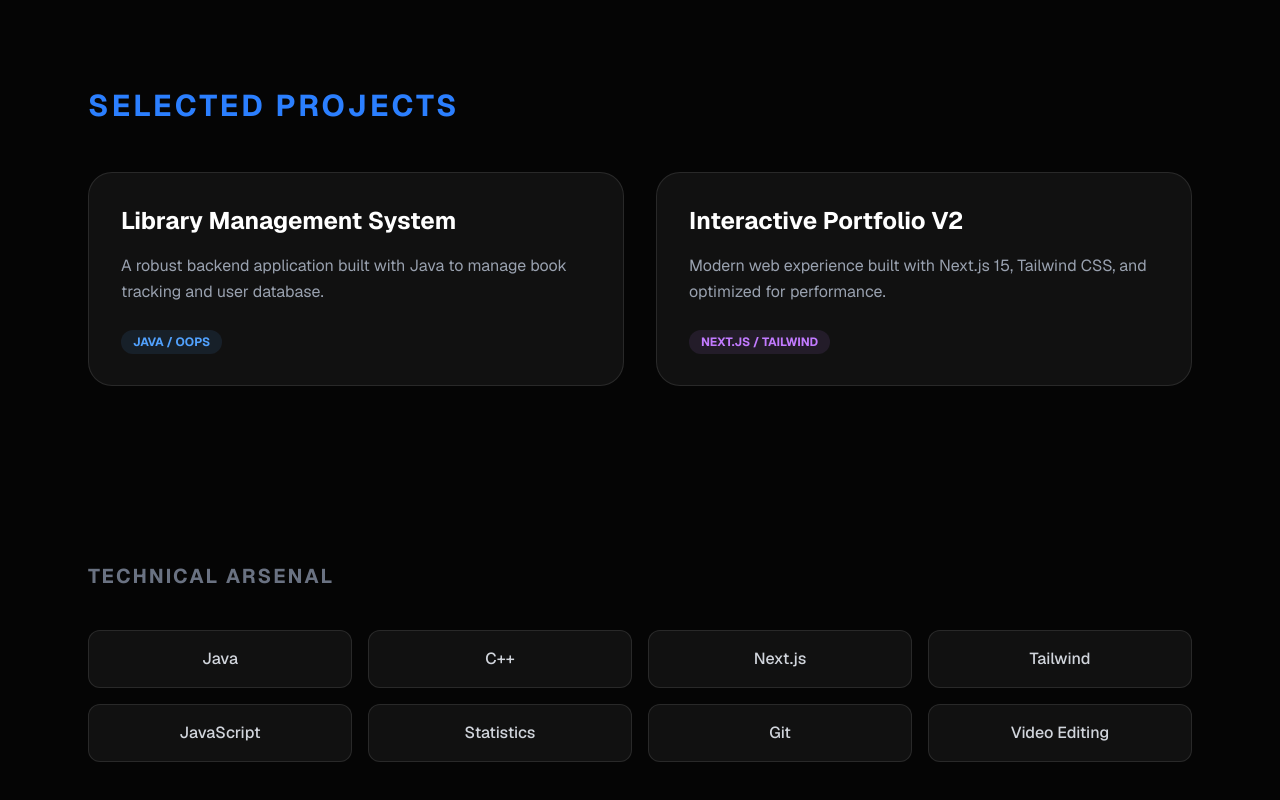
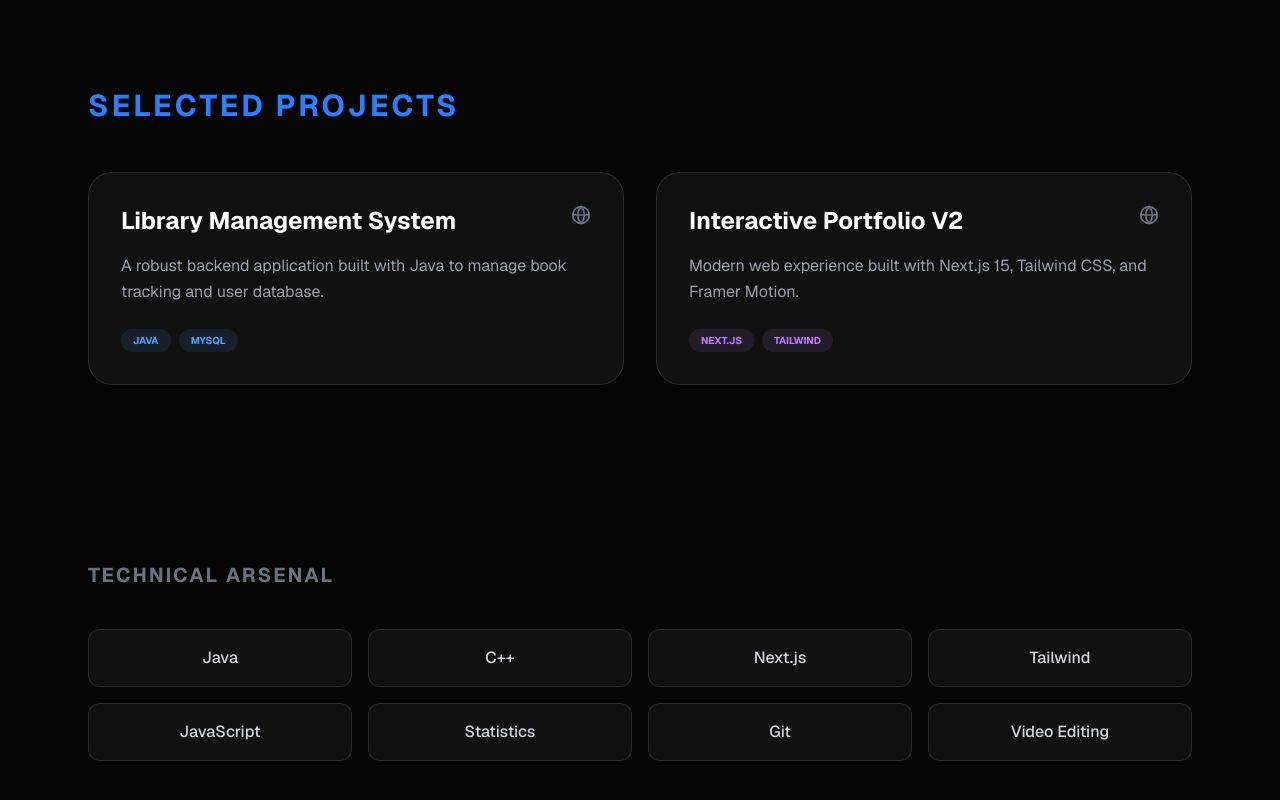
Before and after one commit to devpushpraj/portfolio, a Next.js app: page / in a window 1280 px wide. Shown: the part 928-1728 px from the top of the page. Built offline with nearby package versions, Linux system fonts and the light colour scheme.

Commit message:
Made projects and skills clickable

```diff
--- a/app/page.tsx
+++ b/app/page.tsx
@@ -70,31 +70,70 @@ export default function Home() {
         </motion.div>
       </section>
 
-      {/* 3. Projects Section */}
+      {/* 3. Projects Section - Clickable Cards */}
 <section id="projects" className="max-w-6xl mx-auto px-6 py-24 border-t border-white/5">
   <h2 className="text-3xl font-bold mb-12 text-blue-500 uppercase tracking-widest text-left">Selected Projects</h2>
   <div className="grid grid-cols-1 md:grid-cols-2 gap-8">
-          <div className="group p-8 bg-white/5 border border-white/10 rounded-3xl hover:border-blue-500/50 transition-all text-left">
-            <h3 className="text-2xl font-bold mb-4 text-white">Library Management System</h3>
+
+    {/* Project 1 - Clickable */}
+    <a
+      href="https://github.com/devpushpraj/library-mgmt" // <--- Apna GitHub link yahan dalo
+      target="_blank"
+      className="group p-8 bg-white/5 border border-white/10 rounded-3xl hover:border-blue-500/50 hover:bg-blue-500/5 transition-all text-left"
+    >
+      <div className="flex justify-between items-start mb-4">
+        <h3 className="text-2xl font-bold text-white group-hover:text-blue-400 transition-colors">Library Management System</h3>
+        <Globe className="w-5 h-5 text-gray-500 group-hover:text-blue-400" />
+      </div>
       <p className="text-gray-400 mb-6 leading-relaxed">A robust backend application built with Java to manage book tracking and user database.</p>
-            <span className="text-xs font-bold text-blue-400 bg-blue-400/10 px-3 py-1 rounded-full uppercase">Java / OOPs</span>
+      <div className="flex gap-2">
+        <span className="text-[10px] font-bold text-blue-400 bg-blue-400/10 px-3 py-1 rounded-full uppercase">Java</span>
+        <span className="text-[10px] font-bold text-blue-400 bg-blue-400/10 px-3 py-1 rounded-full uppercase">MySQL</span>
       </div>
-          <div className="group p-8 bg-white/5 border border-white/10 rounded-3xl hover:border-blue-500/50 transition-all text-left">
-            <h3 className="text-2xl font-bold mb-4 text-white">Interactive Portfolio V2</h3>
-            <p className="text-gray-400 mb-6 leading-relaxed">Modern web experience built with Next.js 15, Tailwind CSS, and optimized for performance.</p>
-            <span className="text-xs font-bold text-purple-400 bg-purple-400/10 px-3 py-1 rounded-full uppercase">Next.js / Tailwind</span>
+    </a>
+
+    {/* Project 2 - Clickable */}
+    <a
+      href="https://pushpraj-portfolio-drab.vercel.app/" // <--- Live link yahan dalo
+      target="_blank"
+      className="group p-8 bg-white/5 border border-white/10 rounded-3xl hover:border-purple-500/50 hover:bg-purple-500/5 transition-all text-left"
+    >
+      <div className="flex justify-between items-start mb-4">
+        <h3 className="text-2xl font-bold text-white group-hover:text-purple-400 transition-colors">Interactive Portfolio V2</h3>
+        <Globe className="w-5 h-5 text-gray-500 group-hover:text-purple-400" />
       </div>
+      <p className="text-gray-400 mb-6 leading-relaxed">Modern web experience built with Next.js 15, Tailwind CSS, and Framer Motion.</p>
+      <div className="flex gap-2">
+        <span className="text-[10px] font-bold text-purple-400 bg-purple-400/10 px-3 py-1 rounded-full uppercase">Next.js</span>
+        <span className="text-[10px] font-bold text-purple-400 bg-purple-400/10 px-3 py-1 rounded-full uppercase">Tailwind</span>
+      </div>
+    </a>
+
   </div>
 </section>
 
-      {/* 4. Skills Grid */}
+{/* 4. Technical Arsenal - Clickable Skill Badges */}
 <section className="max-w-6xl mx-auto px-6 py-20 text-left">
   <h2 className="text-xl font-bold mb-10 text-gray-500 uppercase tracking-widest">Technical Arsenal</h2>
   <div className="grid grid-cols-2 md:grid-cols-4 gap-4">
-          {['Java', 'C++', 'Next.js', 'Tailwind', 'JavaScript', 'Statistics', 'Git', 'Video Editing'].map((skill) => (
-            <div key={skill} className="p-4 bg-white/5 border border-white/10 rounded-xl text-center hover:bg-white/10 transition-all">
-              <p className="text-gray-300 font-medium">{skill}</p>
-            </div>
+    {[
+      { name: 'Java', link: 'https://www.java.com/' },
+      { name: 'C++', link: 'https://isocpp.org/' },
+      { name: 'Next.js', link: 'https://nextjs.org/' },
+      { name: 'Tailwind', link: 'https://tailwindcss.com/' },
+      { name: 'JavaScript', link: 'https://developer.mozilla.org/en-US/docs/Web/JavaScript' },
+      { name: 'Statistics', link: '#' },
+      { name: 'Git', link: 'https://github.com/' },
+      { name: 'Video Editing', link: '#' }
+    ].map((skill) => (
+      <a
+        key={skill.name}
+        href={skill.link}
+        target="_blank"
+        className="p-4 bg-white/5 border border-white/10 rounded-xl text-center hover:bg-white/10 hover:border-blue-500/50 transition-all cursor-pointer group"
+      >
+        <p className="text-gray-300 font-medium group-hover:text-white group-hover:scale-110 transition-all">{skill.name}</p>
+      </a>
     ))}
   </div>
 </section>
```
Lines whose indentation alone changed are shown as unchanged.
